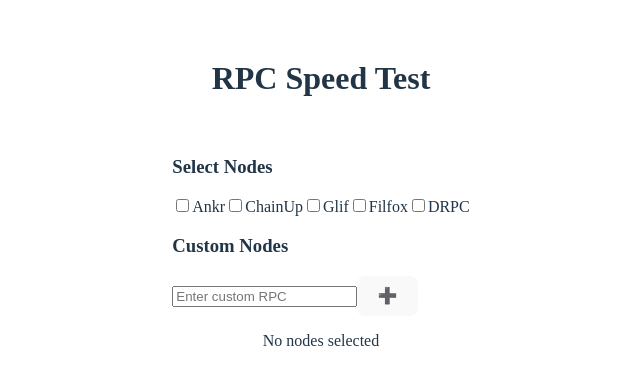
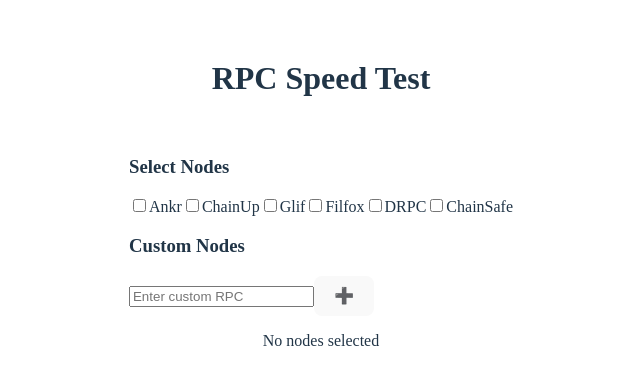
Before and after one commit to AlexeyKrasnoperov/rpc-speedtest, a React (Vite) app: page / in a window 1280 px wide. Shown: the top 384 px of the page, without its empty margins (339-979 px from the left). Built offline with nearby package versions, Linux system fonts and the light colour scheme.

Commit message:
Add ChainSafe node (#6)

```diff
--- a/src/App.tsx
+++ b/src/App.tsx
@@ -8,7 +8,8 @@ const defaultRpcUrls = [
   { url: "https://filecoin.chainup.net/rpc/v1", name: "ChainUp" },
   { url: "https://api.node.glif.io", name: "Glif" },
   { url: "https://filfox.info/rpc/v1", name: "Filfox" },
-  { url: "https://filecoin.drpc.org", name: "DRPC" }
+  { url: "https://filecoin.drpc.org", name: "DRPC" },
+  { url: "https://rpcnode-mainnet.chainsafe-fil.io/rpc/v0", name: "ChainSafe"}
 ];
 
 const rpcMethods = [
```
